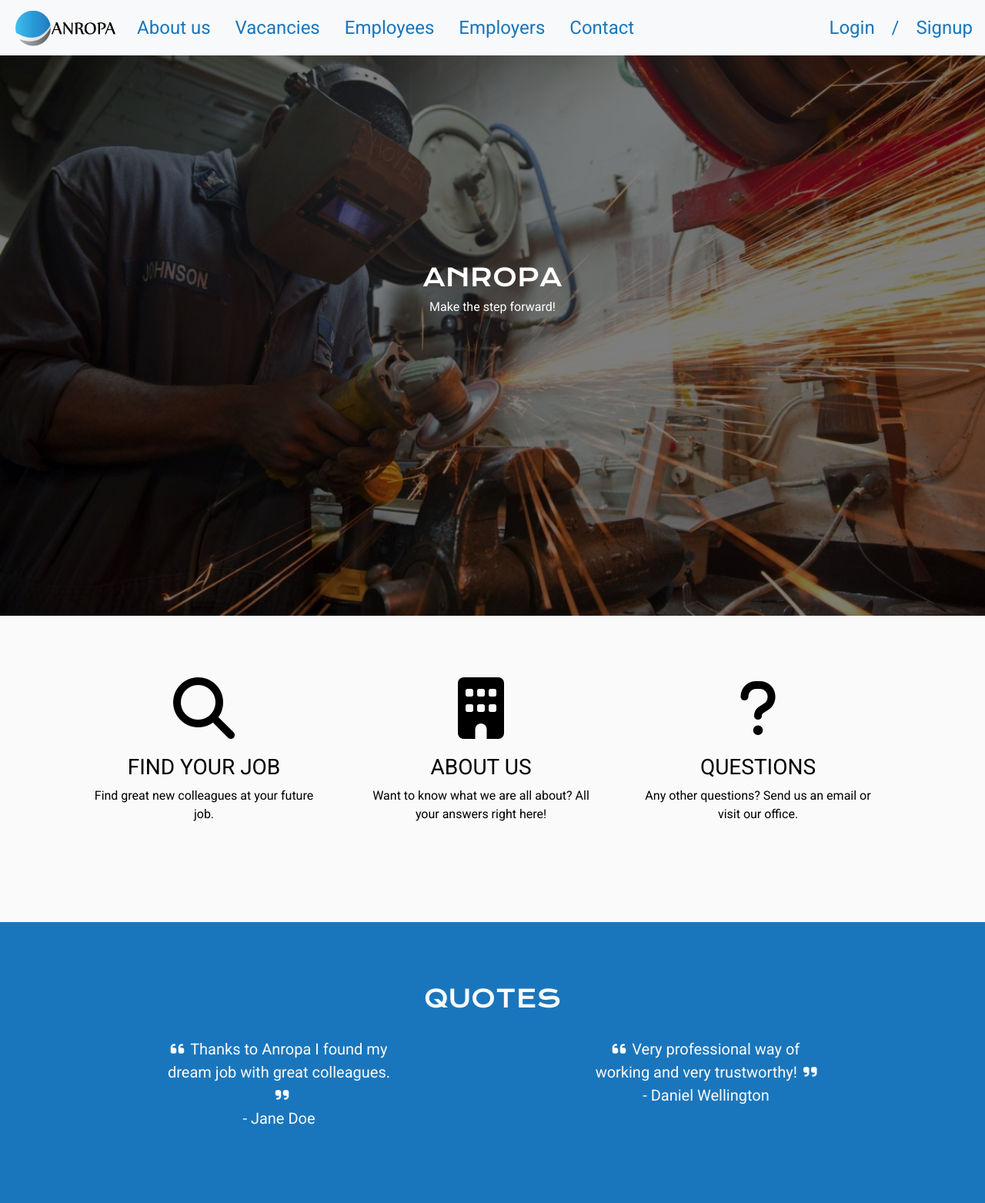
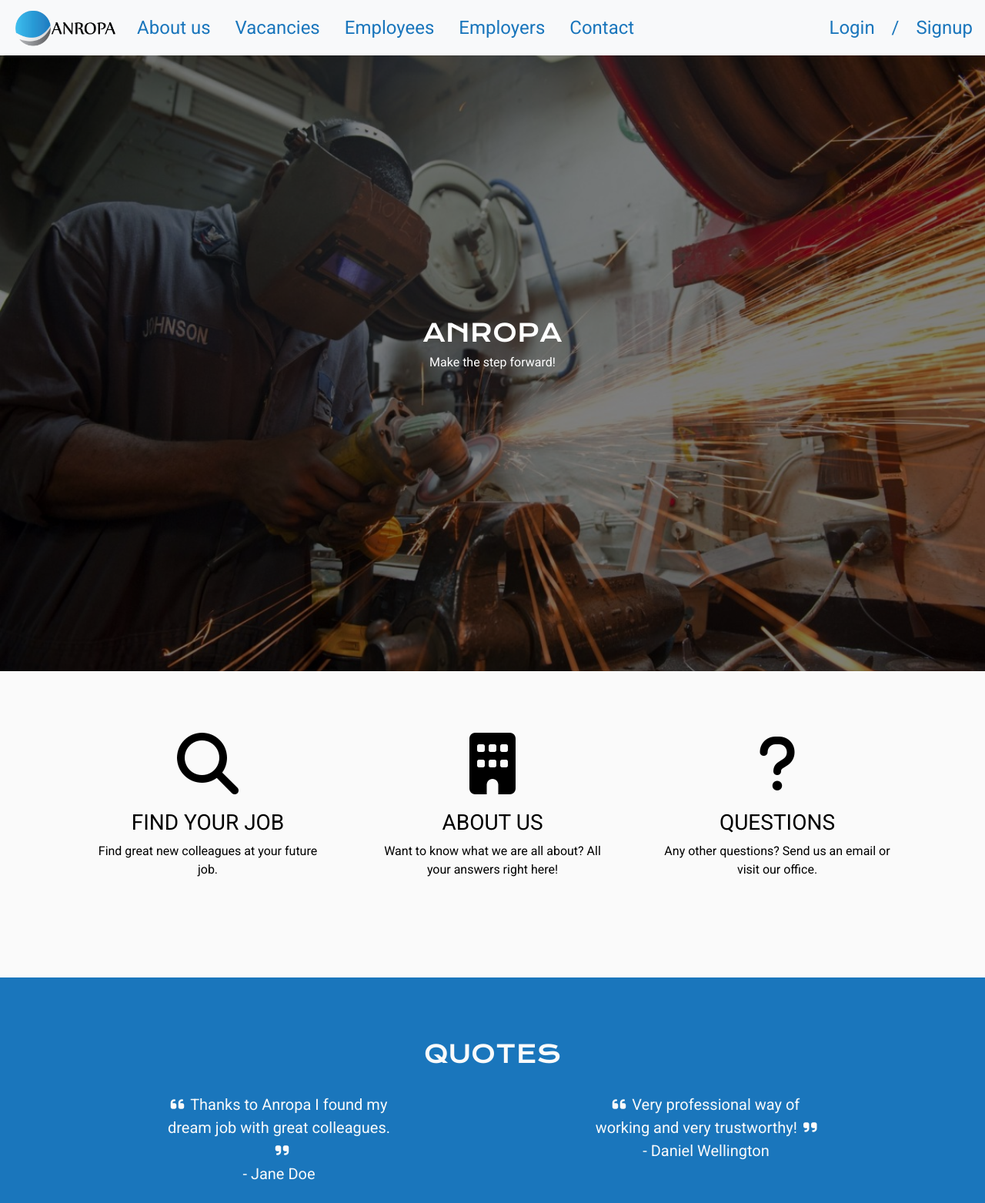
Before and after one commit to Code-Institute-Submissions/Albastraoz-anropa, a Flask app: page / in a window 1280 px wide. Shown: the top 1563 px of the page at 77% size. Run offline with Flask 2, Linux system fonts and the light colour scheme; some libraries are stand-ins or nearby versions.

Commit message:
Version 1.28 - Small bug fixes.

```diff
--- a/app.py
+++ b/app.py
@@ -16,7 +16,7 @@ app.config["SECRET_KEY"] = os.environ.get('SECRET_KEY')
 app.config["MAIL_SERVER"] = os.environ.get('MAIL_SERVER')
 app.config["MAIL_PORT"] = os.environ.get('MAIL_PORT')
 app.config["MAIL_USE_TLS"] = True
-app.config["MAIL_USE_SSL"] = False
+app.config["MAIL_USE_SSL"] = True
 app.config["MAIL_USERNAME"] = os.environ.get('MAIL_USERNAME')
 app.config["MAIL_PASSWORD"] = os.environ.get('MAIL_PASSWORD')
 app.config["MAIL_MAX_EMAILS"] = 5
@@ -102,7 +102,7 @@ def send_email():
     contact_name = request.form.get('contact_name')
     contact_email = request.form.get('contact_email')
     contact_message = request.form.get('contact_message')
-    msg = Message('website contact form', sender=contact_email, recipients=['roboezzz@hotmail.com'])
+    msg = Message('website contact form', sender=contact_email, recipients=['rkaalnew@gmail.com'])
     msg.html = 'Contact name:{}<br>Contact email:{}<br>Message:<br>{}'.format(contact_name, contact_email, contact_message)
     mail.send(msg)
     flash('Your email has been send!')
--- a/templates/base.html
+++ b/templates/base.html
@@ -17,7 +17,7 @@
 
     <!--HEADER-->
     <header>
-        <nav class="container-fluid fixed-top navbar navbar-expand-lg navbar-light bg-light">
+        <nav class="container-fluid navbar navbar-expand-lg navbar-light bg-light">
             <a href="{{url_for('home')}}"><img src="/static/images/logo.png" class="header-logo" alt="Logo website and link to homepage"></a>
             <button class="navbar-toggler ml-auto custom-toggler" type="button" data-toggle="collapse" data-target="#navbarMobileDropdown" aria-controls="navbarMobileDropdown" aria-expanded="false" aria-label="Toggle navigation"><span class="navbar-toggler-icon"></span></button>
             <div class="collapse navbar-collapse" id="navbarMobileDropdown">
--- a/templates/index.html
+++ b/templates/index.html
@@ -14,14 +14,14 @@
 </div>
 
 <!--WEBLINKS-->
-<div class="container-fluid colors-white content-box w-100">
-    <div class="row w-100">
+<div class="container-fluid colors-white content-box">
+    <div class="row">
 
         <div class="col-12 col-md-4 text-center pb-5">
             <a href="{{url_for('vacancies')}}">
                 <i class="fas fa-search fa-5x icons-homepage"></i>
                 <h3>FIND YOUR JOB</h3>
-                <p class="home-paragraph">Find great new colleagues at your future job.</p class="weblinks-paragraph">
+                <p class="home-paragraph">Find great new colleagues at your future job.</p>
             </a>
         </div>
 
@@ -29,7 +29,7 @@
             <a href="{{url_for('about_us')}}">
                 <i class="fas fa-building fa-5x icons-homepage"></i>
                 <h3>ABOUT US</h3>
-                <p class="home-paragraph">Want to know what we are all about? All your answers right here!</p class="weblinks-paragraph">
+                <p class="home-paragraph">Want to know what we are all about? All your answers right here!</p>
             </a>
         </div>
 
```
